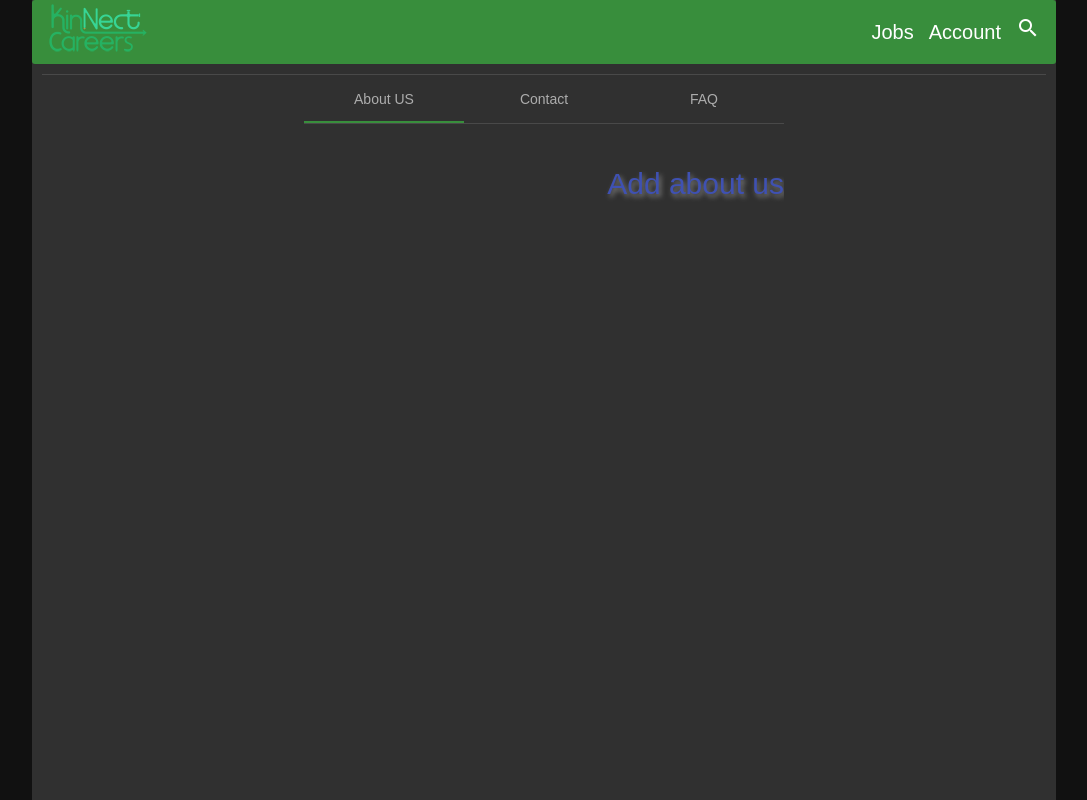
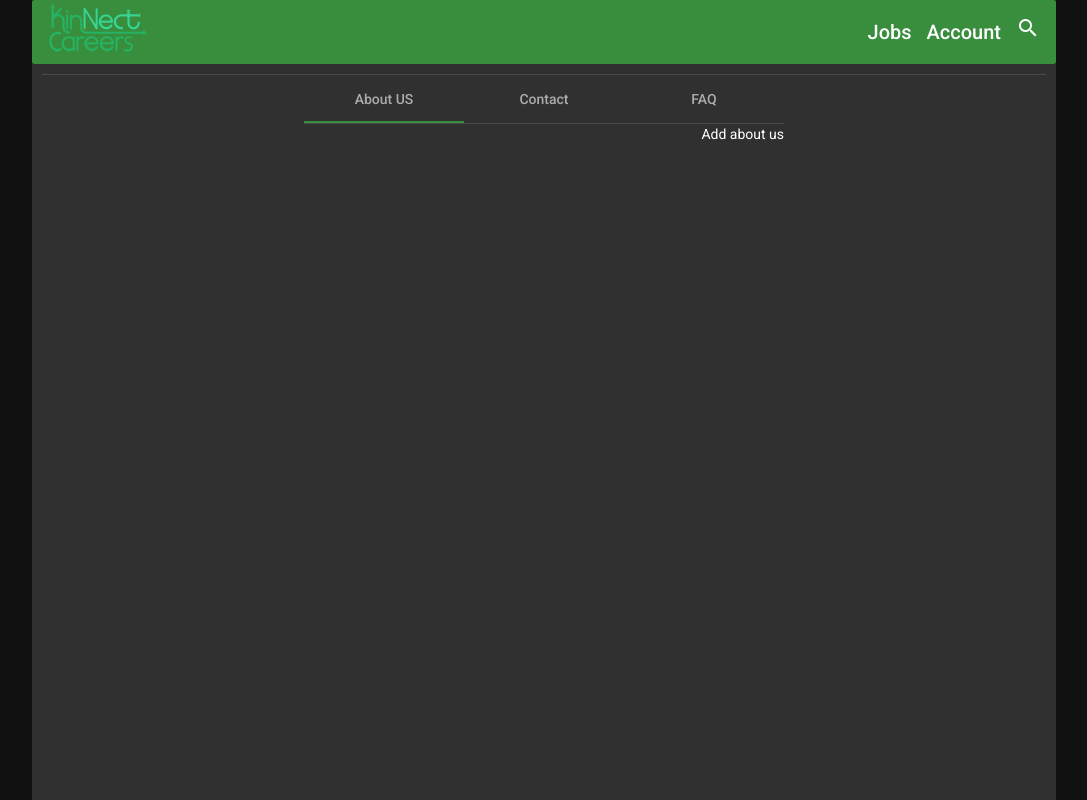
Before and after one commit to Kinnect-Careers/kinnect_app_ang, an Angular app: page /home in a window 1280 px wide. Shown: the whole page, without its empty margins (96-1183 px from the left). Built offline with nearby package versions, Linux system fonts and the light colour scheme.

Commit message:
Style | Changed font to Roboto

```diff
--- a/src/app/home/home.component.html
+++ b/src/app/home/home.component.html
@@ -4,13 +4,13 @@
     <div class="productCards">
        <mat-tab-group (selectTabChange)="executeSelectedChange($event)">
         <mat-tab label="About US">
-          <p>Add about us</p>
+          <div>Add about us</div>
         </mat-tab>
         <mat-tab label="Contact">
-          <p>Add contact</p>
+          <div>Add contact</div>
         </mat-tab>
         <mat-tab label="FAQ">
-          <p>Add FAQ</p>
+          <div>Add FAQ</div>
         </mat-tab>
        </mat-tab-group>
     </div>
--- a/src/app/home/home.component.scss
+++ b/src/app/home/home.component.scss
@@ -1,14 +1,22 @@
-section div p {
-  color: #3f51b2;
-  font-size: 30px;
-  text-shadow: 2px 3px 5px gray;
-  margin: 30px 0;
+@import url('https://fonts.googleapis.com/css2?family=Roboto+Mono:wght@500&display=swap');
+
+section {
+  font-family: 'Roboto Mono', monospace;
+
+  mat-tab {
+    font-family: 'Roboto Mono', monospace;
+  }
+  div p {
+    color: #fff;
+    font-size: 0.5;
+    margin: 30px 0;
+    font-family: 'Roboto Mono', monospace;
+  }
 }
 
 section div + p {
   color: #3f51b5;
-  font-weight: bold;
-  font-size: 20px;
+  font-size: 0.5em;
   padding-bottom: 20px;
 }
 
@@ -16,5 +24,6 @@ mat-tab-group {
   text-align: right;
   p {
     padding-top: 20px;
+
   }
 }
--- a/src/scss/_variables.scss
+++ b/src/scss/_variables.scss
@@ -1,3 +1,4 @@
+@import url('https://fonts.googleapis.com/css2?family=Roboto+Mono:wght@500&display=swap');
 @import "custom";
 
 $theme: mat-dark-theme($primary, $accent, $warn);
@@ -6,4 +7,5 @@ $theme: mat-dark-theme($primary, $accent, $warn);
 
 body {
   background-color: #111111;
+  font-family: 'Roboto Mono', monospace;
 }
--- a/src/styles.scss
+++ b/src/styles.scss
@@ -45,10 +45,6 @@ body {
 
 body, input[type="text"], button {
   color: #333;
-  font-family: Cambria, Georgia;
-}
-* {
-  font-family: Arial, Helvetica, sans-serif
 }
 
 
```
Also changed, not shown: 1 other file (tests, documents, lock files or other folders).
